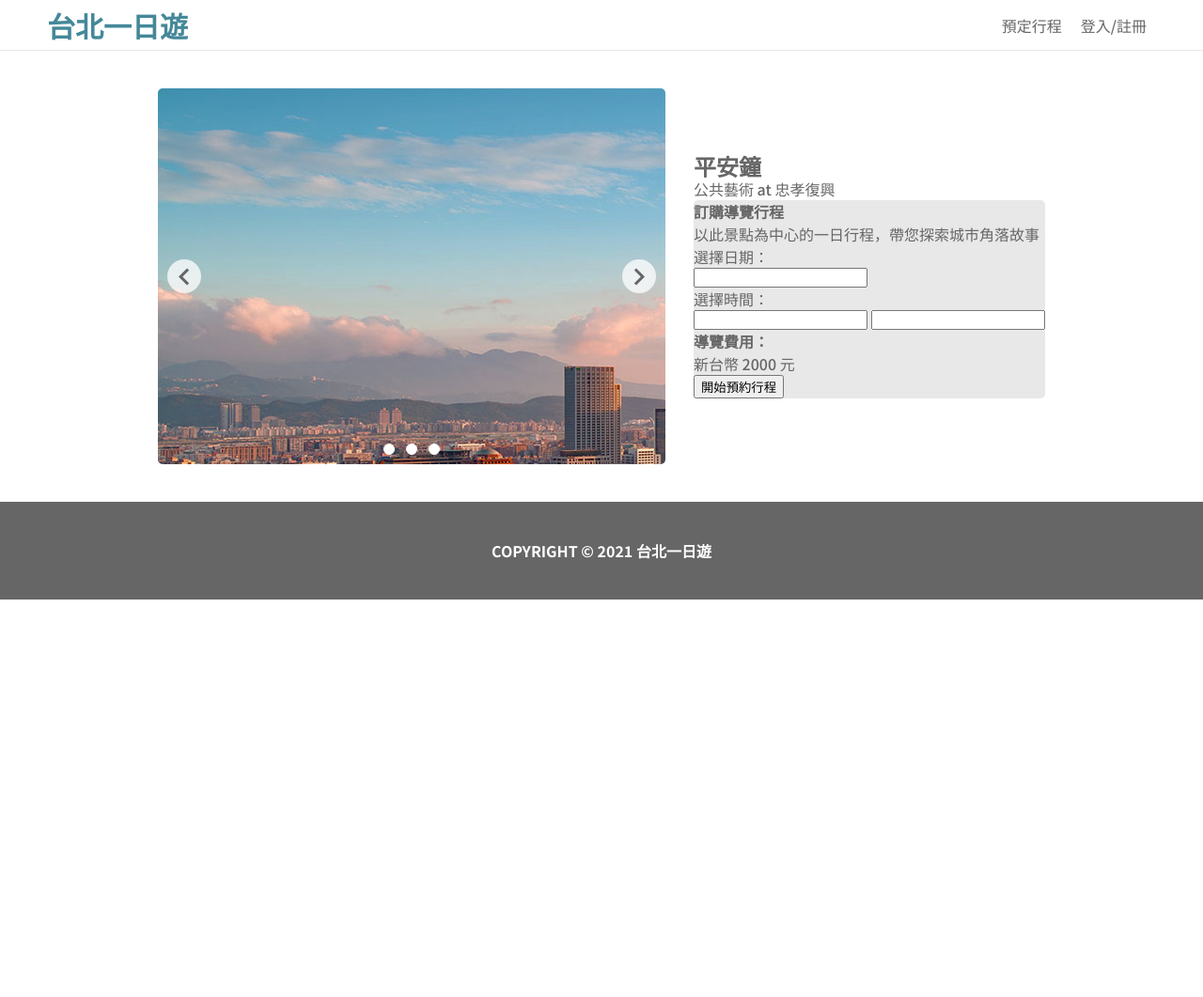
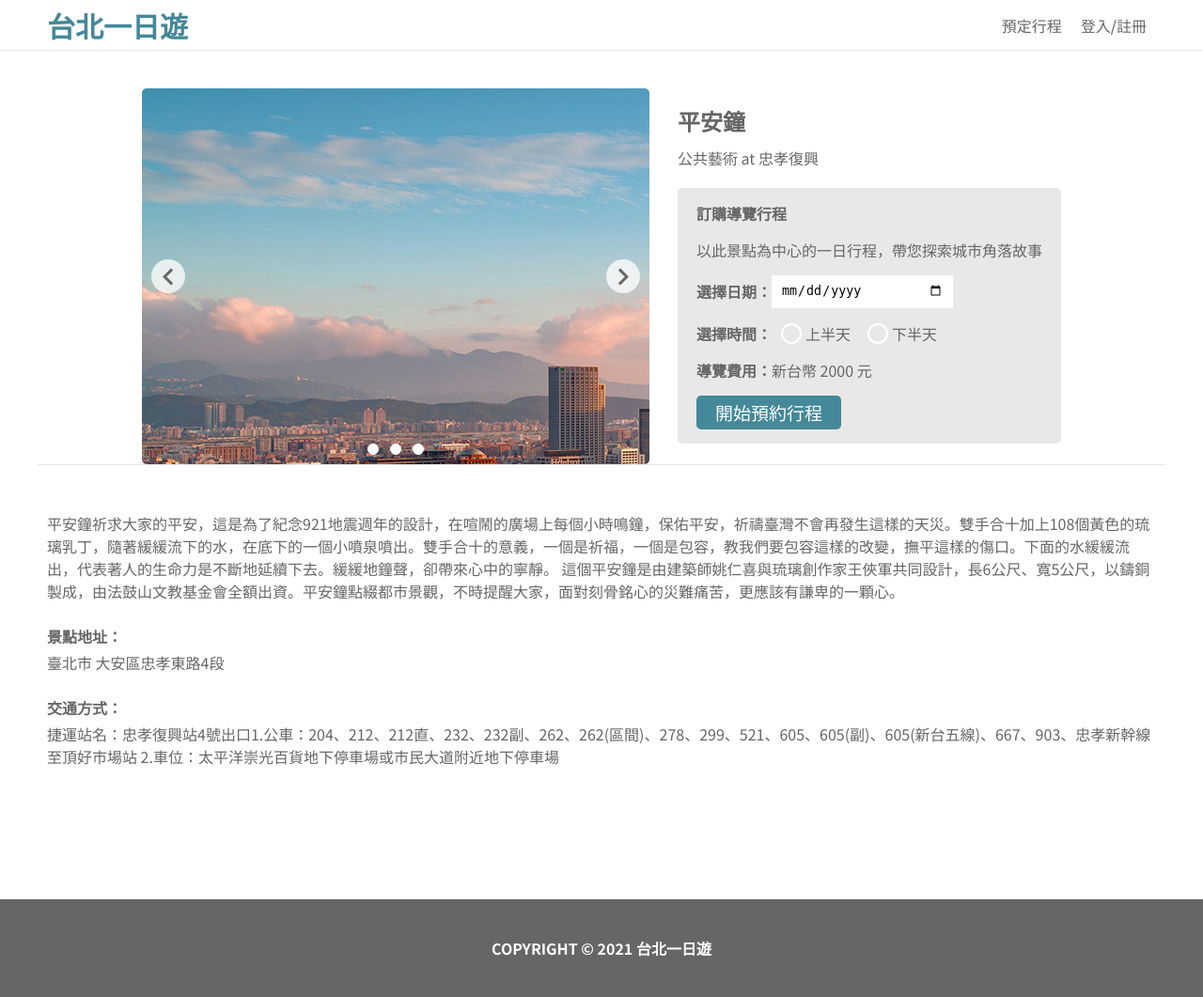
Before and after one commit to yiyun-liao/bootcamp-work-taipei-day-trip, a FastAPI app: page /attraction/1 in a window 1280 px wide. Shown: the whole page at 94% size. Before the commit the page ends 638 px from the top, so only its background shows below. Run offline with FastAPI, Linux system fonts and the light colour scheme.

Commit message:
attraction-profile style

```diff
--- a/static/attraction.html
+++ b/static/attraction.html
@@ -27,31 +27,53 @@
             </ol>
         </div>
         <div class="attraction-profile">
-          <h3>平安鐘</h3>
-          <p>公共藝術 at 忠孝復興</p>
+          <div class="attraction-simple-intro">
+            <h3>平安鐘</h3>
+            <p>公共藝術 at 忠孝復興</p>
+          </div>
           <div id="attraction-bookSection">
             <p class="body-bold">訂購導覽行程</p>
             <p>以此景點為中心的一日行程，帶您探索城市角落故事</p>
-            <div>
-              <div>
-                <table class="body-bold">選擇日期：</table>
-                <input type="text">
+            <div class="attraction-bookDetail">
+              <div >
+                <label class="body-bold" for="" >選擇日期：</label>
+                <input type="date" name="" value="" id="">
               </div>
               <div>
-                <table class="body-bold">選擇時間：</table>
-                <input type="text">
-                <input type="text">
+                <label class="body-bold" for="">選擇時間：</label>
+                <ol>
+                  <li>
+                    <input type="radio" name="" value="morning">
+                    <label for="">上半天</label>
+                  </li>
+                  <li>
+                    <input type="radio" name="" value="afternoon">
+                    <label for="">下半天</label>
+                  </li>
+                </ol>
+              </div>
+              <div>
+                <p class="body-bold">導覽費用：</p>
+                <p>新台幣 2000 元</p>
               </div>
             </div>
-            <div>
-              <p class="body-bold">導覽費用：</p>
-              <p>新台幣 2000 元</p>
-            </div>
-            <button>開始預約行程</button>
+            <button class="btn-text-med btn-med-solid">開始預約行程</button>
           </div>
         </div>
       </div>
-      <div class="attraction-desc"></div>
+      <div class="attraction-desc">
+        <div>
+          <p>平安鐘祈求大家的平安，這是為了紀念921地震週年的設計，在喧鬧的廣場上每個小時鳴鐘，保佑平安，祈禱臺灣不會再發生這樣的天災。雙手合十加上108個黃色的琉璃乳丁，隨著緩緩流下的水，在底下的一個小噴泉噴出。雙手合十的意義，一個是祈福，一個是包容，教我們要包容這樣的改變，撫平這樣的傷口。下面的水緩緩流出，代表著人的生命力是不斷地延續下去。緩緩地鐘聲，卻帶來心中的寧靜。 這個平安鐘是由建築師姚仁喜與琉璃創作家王俠軍共同設計，長6公尺、寬5公尺，以鑄銅製成，由法鼓山文教基金會全額出資。平安鐘點綴都市景觀，不時提醒大家，面對刻骨銘心的災難痛苦，更應該有謙卑的一顆心。</p>
+        </div>
+        <div>
+          <p class="body-bold">景點地址：</p>
+          <p>臺北市 大安區忠孝東路4段</p>
+        </div>
+        <div>
+          <p class="body-bold">交通方式：</p>
+          <p>捷運站名：忠孝復興站4號出口1.公車：204、212、212直、232、232副、262、262(區間)、278、299、521、605、605(副)、605(新台五線)、667、903、忠孝新幹線至頂好市場站 2.車位：太平洋崇光百貨地下停車場或市民大道附近地下停車場</p>
+        </div>
+      </div>
     </section>
   </main>
   <!-- <footer></footer> -->
--- a/static/script/components/HeaderAndFooter.js
+++ b/static/script/components/HeaderAndFooter.js
@@ -5,8 +5,8 @@ export function renderHeaderAndFooter(){
         <nav>
             <h2>台北一日遊</h2>
             <div>
-                <button class="body-med">預定行程</button>
-                <button class="body-med">登入/註冊</button>
+                <button class="body-med btn-med-plain">預定行程</button>
+                <button class="body-med btn-med-plain">登入/註冊</button>
             </div>
         </nav>
     `;
--- a/static/style/global.css
+++ b/static/style/global.css
@@ -28,6 +28,7 @@
     --color-gradient-cyan-400: linear-gradient(135deg, #AADDEE, #66AABB);
     --color-gradient-cyan-500: linear-gradient(135deg, #66AABB, #337788);
 
+    --font-weight-400: 400;
     --font-weight-500: 500;
     --font-weight-700: 700;
     --font-family: 'Noto Sans TC', 'Roboto', sans-serif;
@@ -76,7 +77,7 @@ h3{
 
 p{
     font-size: 1rem;
-    font-weight: var(--font-weight-500);
+    font-weight: var(--font-weight-400);
     line-height: 1.5rem;
     font-family: var(--font-family);
     padding: 0;
@@ -189,27 +190,6 @@ nav div{
     align-items: center;
 }
 
-nav button{
-    color: var(--color-gray-70);
-    padding: 10px;
-    height: 34px;
-    display: flex;
-    justify-content: center;
-    align-items: center;
-    background-color: var(--color-white-000);
-    border: var(--color-white-000);
-    white-space: nowrap;
-}
-
-nav button:hover{
-    color: var(--color-black-900);
-}
-
-nav button:active{
-    background-color: var(--color-cyan-20);
-    color: var(--color-cyan-70);
-}
-
 main{
     padding-top: 54px;
 }
@@ -227,3 +207,52 @@ footer{
 footer > div{
     text-align: center;
 }
+
+/* button med-solid */
+.btn-med-solid{
+    padding: 10px 20px;
+    border-radius: 5px;
+    color: var(--color-white-900);
+    background-color: var(--color-cyan-70);
+    width: fit-content;
+    max-width: 400px;
+    white-space: nowrap;
+    overflow: hidden;
+    text-overflow: ellipsis;
+    border: none;
+}
+
+.btn-med-solid:hover{
+    color: var(--color-white-900);
+    background-color: var(--color-cyan-50);
+
+}
+
+.btn-med-solid:active{
+    color: var(--color-white-900);
+    background-color: var(--color-cyan-70);
+    display: flex;
+    justify-content: center;
+    align-items: center;
+}
+
+.btn-med-plain{
+    color: var(--color-gray-70);
+    padding: 10px;
+    height: 34px;
+    display: flex;
+    justify-content: center;
+    align-items: center;
+    background-color: var(--color-white-000);
+    border: var(--color-white-000);
+    white-space: nowrap;
+}
+
+.btn-med-plain:hover{
+    color: var(--color-black-900);
+}
+
+.btn-med-plain:active{
+    background-color: var(--color-cyan-20);
+    color: var(--color-cyan-70);
+}
--- a/static/style/styleAttraction.css
+++ b/static/style/styleAttraction.css
@@ -63,7 +63,6 @@
     height: 12px;
 }
 
-
 .attraction-slide i.mdi-chevron-left,
 .attraction-slide i.mdi-chevron-right{
     font-size: 36px;
@@ -121,13 +120,93 @@
     color: var(--color-gray-70);
 }
 
+.attraction-simple-intro{
+    padding-bottom: 20px;
+}
+
+.attraction-simple-intro h3{
+    padding-bottom: 15px;
+}
+
 #attraction-bookSection{
+    display: flex;
+    flex-direction: column;
+    padding: 15px 20px;
+    gap: 15px;
     border-radius: 5px;
     background-color: var(--color-gray-20);
 }
 
+.attraction-bookDetail{
+    display: flex;
+    flex-direction: column;
+    gap: 15px;
+}
+
+.attraction-bookDetail > div{
+    display: flex;
+    justify-content: start;
+    align-items: center;
+}
+
+.attraction-bookDetail input[type="date"]{
+    width: 193px;
+    height: 35px;
+    background-color: var(--color-white-900);
+    color: var(--color-black-900);
+    border: none;
+    outline: none;
+    padding: 5px 10px;
+}
+
+.attraction-bookDetail input[type="date"]:hover{
+    border: 1px solid var(--color-black-900);
+}
+
+.attraction-bookDetail input[type="date"]:focus{
+    border: 1px solid var(--color-black-900);
+}
+
+.attraction-bookDetail ol{
+    display: flex;
+    justify-content: center;
+    align-items: center;
+}
+
+.attraction-bookDetail ol li{
+    display: flex;
+    justify-content: center;
+    align-items: center;
+    padding: 0 8px 0 5px;
+    margin-left: 5px;
+    gap: 4px;
+}
+
+.attraction-bookDetail input[type="radio"]{
+    appearance: none;
+    width: 22px;
+    height: 22px;
+    margin: 0;
+    padding: 0;
+    border: 2px solid var(--color-white-900);
+    border-radius: 50%;
+}
+
+.attraction-bookDetail input[type="radio"]:checked{
+    background-color: var(--color-cyan-70);
+}
 
 /* desc */
-.attraction-dec{
+.attraction-desc{
+    color: var(--color-gray-70);
+    padding: 50px 10px 80px 10px;
+    border-top: 1px solid var(--color-gray-20);
+}
 
+.attraction-desc > div{
+    margin-bottom: 20px;
 }
+
+.attraction-desc > div > .body-bold{
+    padding: 4px 0;
+}
```
